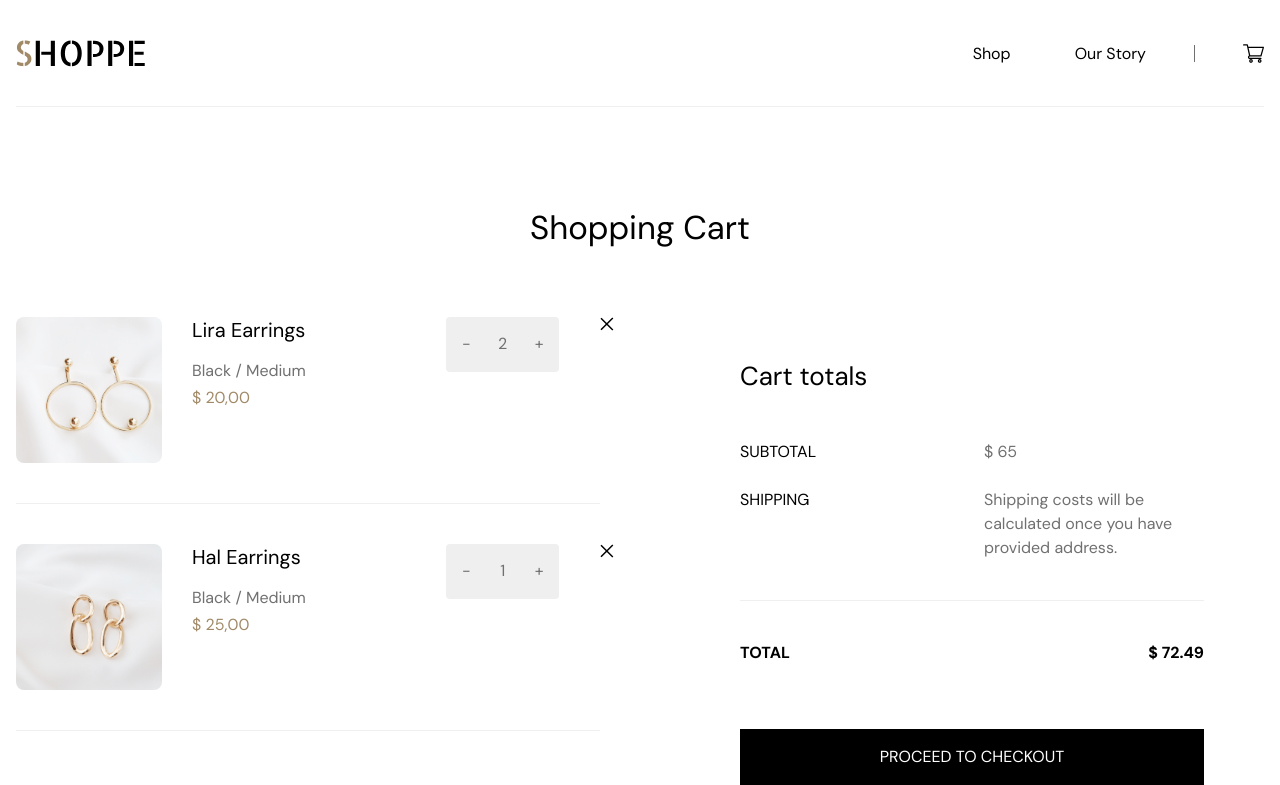
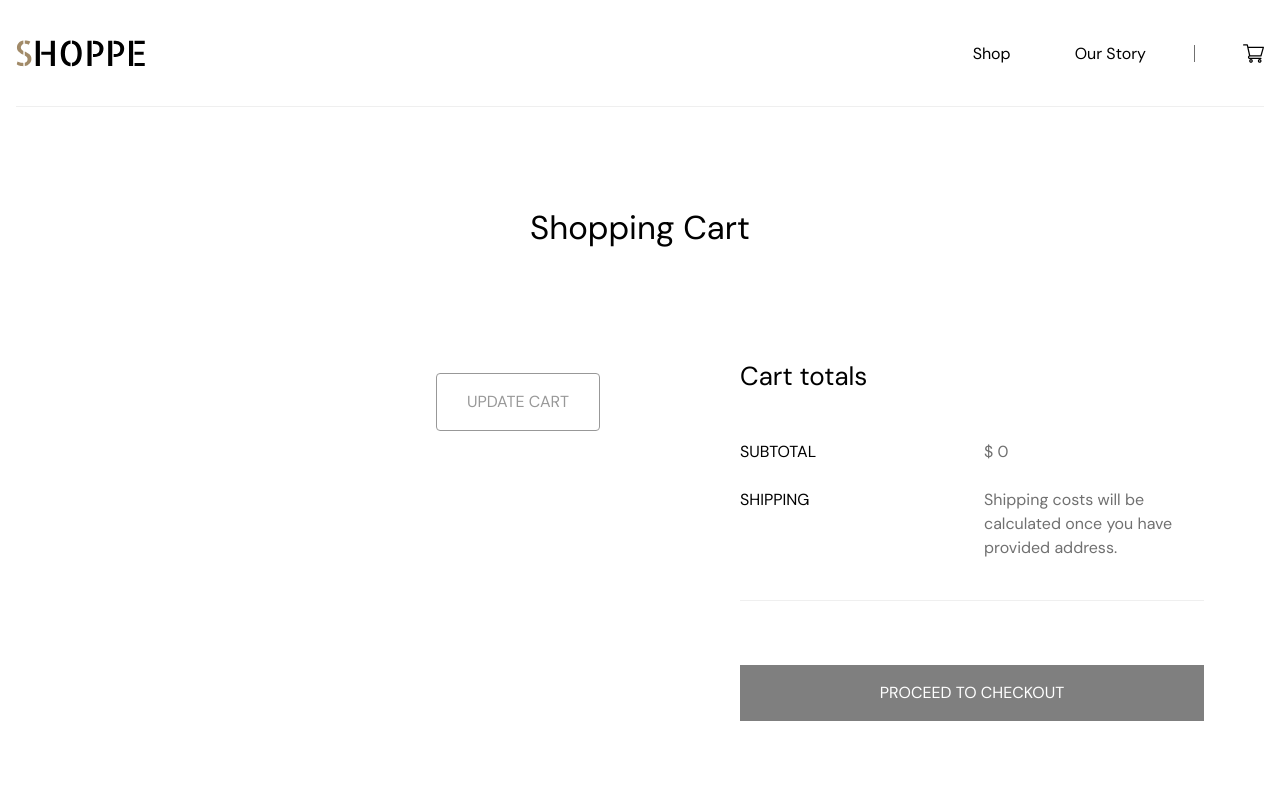
Before and after one commit to skydihy/nextjs-eCommerce-shoppe-app, a Next.js app: page /cart in a window 1280 px wide. Shown: the top 785 px of the page. Built offline with nearby package versions, Linux system fonts and the light colour scheme.

Commit message:
Update: Checkout feature

```diff
--- a/components/layout/Popup.tsx
+++ b/components/layout/Popup.tsx
@@ -24,7 +24,7 @@ const Popup: FC = () => {
   useEffect(() => {
     const timer = setTimeout(() => {
       dispatch(clearStatus());
-    }, 5000);
+    }, 3500);
 
     return () => clearTimeout(timer);
   }, [dispatch, popup.status]);
--- a/package.json
+++ b/package.json
@@ -1,6 +1,6 @@
 {
   "name": "shoppe-app",
-  "version": "0.1.0",
+  "version": "1.0.1",
   "private": true,
   "scripts": {
     "dev": "next dev",
@@ -11,6 +11,7 @@
   "dependencies": {
     "@reduxjs/toolkit": "^1.8.3",
     "lodash": "^4.17.21",
+    "moment": "^2.29.4",
     "next": "12.2.3",
     "react": "18.2.0",
     "react-dom": "18.2.0",
--- a/pages/cart/checkout/index.tsx
+++ b/pages/cart/checkout/index.tsx
@@ -1,14 +1,127 @@
+import { toNumber } from "lodash";
+import moment from "moment";
 import { NextPage } from "next";
+import { Router, useRouter } from "next/router";
+import { useEffect, useState } from "react";
+import { SHIPPING_COST } from "..";
 import Layout from "../../../components/layout/Layout";
 import { useAppSelector } from "../../../store";
 import { cart, cartList } from "../../../store/features/cart/cartSlice";
 
+import { ICart } from "../../../store/features/cart/type";
+
 const Checkout: NextPage = () => {
+  const cartStore = useAppSelector(cart);
+  const router = useRouter()
+
+  const [orderNo, setOrderNo] = useState("");
+  const [subtotal, setSubtotal] = useState(0);
+  const [total, setTotal] = useState(0);
+
+  useEffect(() => {
+
+    if(cartStore.cartList.length <= 0) {
+      router.push('/cart')
+    }
+
+    const result = cartStore.cartList.reduce((prev: number, cur: ICart) => {
+      return (prev += toNumber(cur.product.prices) * cur.amount);
+    }, 0);
+
+    const generateOrderNo = Date.now();
+
+    setSubtotal(result);
+    setTotal(result + SHIPPING_COST);
+    setOrderNo(generateOrderNo.toString());
+  }, [cartStore, router]);
+
   return (
     <Layout>
       <div className="max-w-[1248px] w-full mx-auto desktop:max-w-[90%] pt-[107px]">
-        <div className="mt-[96px] flex flex-col items-center gap-16 ipad:flex-col">
-          asd
+        <div className="mt-[96px] grid grid-cols-2 gap-[166px] ipad:grid-cols-1">
+          <div>
+            <h2>Order Details</h2>
+            <div className="grid grid-cols-2">
+              <div className="flex flex-col space-y-[6px] mt-7">
+                <h5>ORDER NUMBER</h5>
+                <h5 className="text-dark-gray">SPP{orderNo}</h5>
+              </div>
+              <div className="flex flex-col space-y-[6px] mt-7">
+                <h5>DELIVERY OPTIONS</h5>
+                <h5 className="text-dark-gray">Standard delivery</h5>
+              </div>
+
+              <div className="flex flex-col space-y-[6px] mt-7">
+                <h5>EMAIL</h5>
+                <h5 className="text-dark-gray">Vitathemes@gmail.com</h5>
+              </div>
+              <div className="flex flex-col space-y-[6px] mt-7 row-span-2">
+                <h5>DELIVERY ADDRESS</h5>
+                <h5 className="text-dark-gray">
+                  Kristian holst 34 old street W1F 7NU london United Kingdom
+                </h5>
+              </div>
+
+              <div className="flex flex-col space-y-[6px] mt-7">
+                <h5>PAYMENT METHOD</h5>
+                <h5 className="text-dark-gray">Mastercard*************7865</h5>
+              </div>
+
+              <div className="flex flex-col space-y-[6px] mt-7">
+                <h5>ORDER DATE</h5>
+                <h5 className="text-dark-gray">{moment().format('LL')}</h5>
+              </div>
+              <div className="flex flex-col space-y-[6px] mt-7">
+                <h5>CONTACT NUMBER</h5>
+                <h5 className="text-dark-gray">+44 xxxxxxx988</h5>
+              </div>
+            </div>
+          </div>
+          <div>
+            <p className="text-[26px]">ORDER Summary</p>
+            <div className="mt-10 bg-light-gray px-[60px] pt-10 grid grid-cols-2 ">
+              <h5 className="border-b border-gray inline-block pb-[18px]">
+                PRODUCT
+              </h5>
+              <h5 className="text-end border-b border-gray inline-block pb-[18px]">
+                TOTAL
+              </h5>
+            </div>
+
+            {cartStore.cartList.map((cart) => (
+              <div
+                key={cart.cartId}
+                className="flex justify-between items-center px-[60px] bg-light-gray"
+              >
+                <h5 className="text-dark-gray my-2">{cart.product.name}</h5>
+                <h5 className="text-dark-gray my-2 text-end">
+                  {cart.product.priceSymbol}{" "}
+                  {toNumber(cart.product.prices) * cart.amount}
+                </h5>
+              </div>
+            ))}
+
+            <div className="grid grid-cols-2 items-center px-[60px] bg-light-gray">
+              <h5 className="border-t border-gray py-4">SUBTOTAL</h5>
+              <h5 className="text-dark-gray text-end border-t border-gray py-4">
+                $ {subtotal}
+              </h5>
+            </div>
+            <div className="grid grid-cols-2 items-center px-[60px] bg-light-gray">
+              <h5 className="border-t border-gray py-4">SHIPPING</h5>
+              <h5 className="text-dark-gray text-end border-t border-gray py-4">
+                $ {SHIPPING_COST}
+              </h5>
+            </div>
+            <div className="grid grid-cols-2 items-center px-[60px] bg-light-gray">
+              <h5 className="border-t border-gray pt-4 pb-10 font-bold">
+                TOTAL
+              </h5>
+              <h5 className="text-end pb-10 border-t border-gray pt-4 font-bold">
+                {total}
+              </h5>
+            </div>
+          </div>
         </div>
       </div>
     </Layout>
--- a/pages/cart/index.tsx
+++ b/pages/cart/index.tsx
@@ -12,7 +12,7 @@ import { setStatus } from "../../store/features/popup/popupSlice";
 import { PopupStatus } from "../../store/features/popup/type";
 import { formatPrices } from "../../utils";
 
-const SHIPPING_COST = 7.49;
+export const SHIPPING_COST = 7.49;
 
 const Cart: NextPage = () => {
   const cartListStore = useAppSelector(cartList);
@@ -191,16 +191,24 @@ const Cart: NextPage = () => {
 
               <div className="w-full bg-light-gray h-[1px] mt-10" />
 
+              {subtotal > 0 && (
                 <div className="flex justify-between mt-10 font-bold">
                   <p>TOTAL</p>
                   <p>$ {total}</p>
                 </div>
+              )}
 
+              {cartListStore.length > 0 ? (
                 <Link href="/cart/checkout" passHref>
                   <div className="bg-black w-full flex justify-center items-center text-white py-4 cursor-pointer mt-16">
                     <p>PROCEED TO CHECKOUT</p>
                   </div>
                 </Link>
+              ) : (
+                <div className="bg-black/50 w-full flex justify-center items-center text-white py-4 cursor-not-allowed mt-16">
+                  <p>PROCEED TO CHECKOUT</p>
+                </div>
+              )}
             </div>
           </div>
         </div>
--- a/store/features/cart/cartSlice.ts
+++ b/store/features/cart/cartSlice.ts
@@ -12,18 +12,18 @@ interface CartState {
 
 const initialState: CartState = {
   cartList: [
-    {
-      cartId: "asdasd",
-      product: productList[0],
-      amount: 2,
-      status: "unconfirmed",
-    },
-    {
-      cartId: "asssdasd",
-      product: productList[1],
-      amount: 1,
-      status: "unconfirmed",
-    },
+    // {
+    //   cartId: "asdasd",
+    //   product: productList[0],
+    //   amount: 2,
+    //   status: "unconfirmed",
+    // },
+    // {
+    //   cartId: "asssdasd",
+    //   product: productList[1],
+    //   amount: 1,
+    //   status: "unconfirmed",
+    // },
   ],
 };
 
```
Also changed, not shown: utils/index.ts (line endings or trailing spaces), 1 other file (tests, documents, lock files or other folders). Lines whose indentation alone changed are shown as unchanged.
